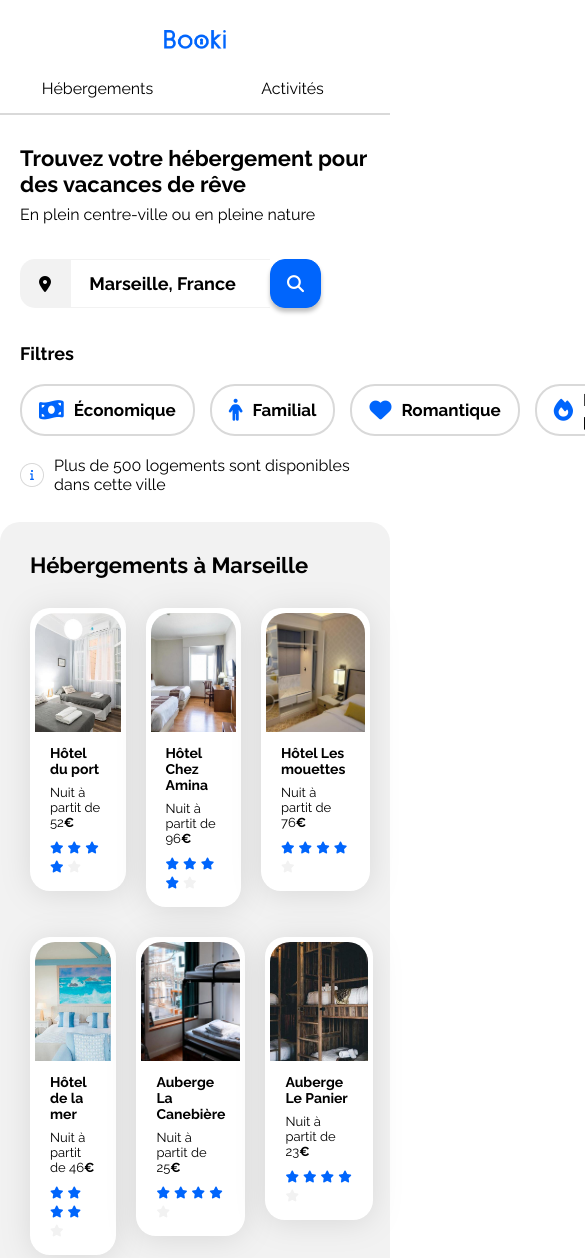
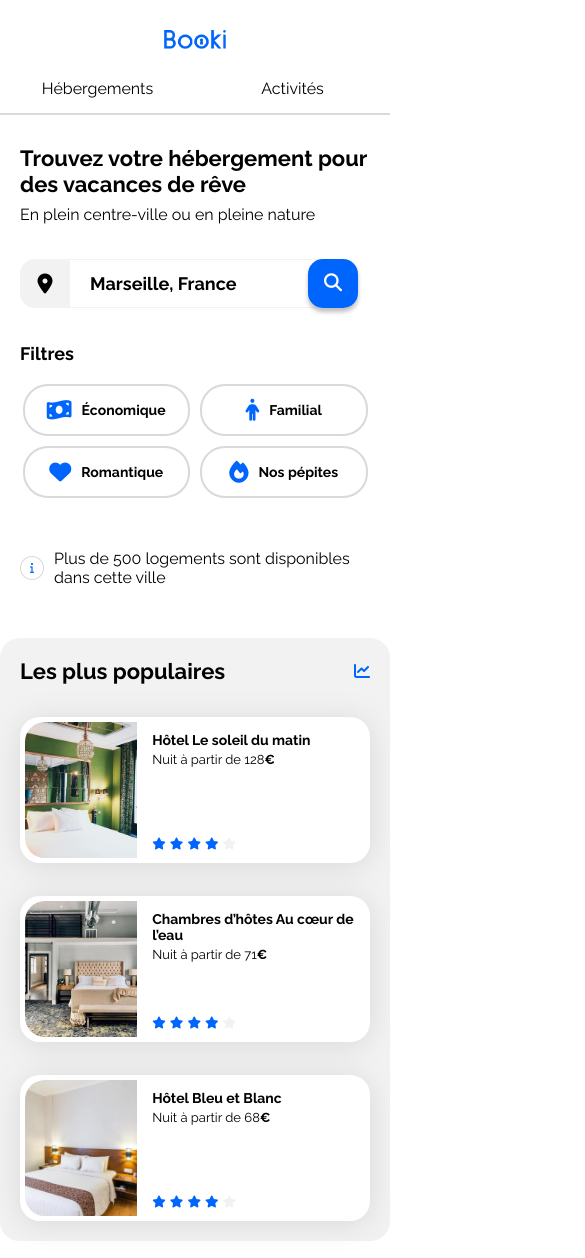
Before and after one commit to williamkosz/Booki-P2-OC, a plain HTML site: page Index.html in a window 390 px wide. Shown: the top 1258 px of the page, 585 px wide, since content can reach past the window. Drawn offline with Linux system fonts and the light colour scheme.

Commit message:
Version responsive tel terminée

```diff
--- a/CSS/style.css
+++ b/CSS/style.css
@@ -129,23 +129,26 @@ form{
 }
 
 #icone-location{
-    display: flex;
+    width: 50px;
+    min-width: 50px;
+    text-align: center;
+    line-height: 49px;
+    background-color: var(--main-bg-color);
+    border-radius: 15px 0 0 15px;
+    font-size: 20px;
     align-items: center;
-    justify-content: center;
-    background-color: var(--main-bg-color);
-    width: 50px;
-    border-radius: 15px 0 0 15px;
     color: black;
 }
 
 input{
-    display: flex;
+    border-left: none;
+    border-right: none;
+    border-top: 1px solid #f2f2f2;
+    border-bottom: 1px solid #f2f2f2;
     text-align: center;
     font-size: 18px;
-    font-weight: bold;
-    border: solid 1px var(--main-bg-color);
-    border-right: none;
-    width: 200px;
+    font-weight: 700;
+    outline: none;
 }
 
 ::placeholder{
@@ -173,9 +176,7 @@ button{
 
 .filter{
     display: flex;
-    gap: 15px;
     align-items: center;
-    height: 50px;
 }
 
 .filter-bar {
@@ -185,38 +186,37 @@ button{
 
 .filter h3{
     font-size: 18px;
+    margin-right: 15px;
 }
 
 .filter-content{
     display: flex;
-    flex-direction: row ;
     height: 44px;
     gap: 10px;
     border: 2px solid #D9D9D9;
     border-radius: 25px;
     align-items: center;
     padding: 2px 17px;
+    font-size: 17px;
+    font-weight: bold;
 }
 
 .filter-content:hover{
     background-color: #DEEBFF;
 }
-.filter div{
-    font-size: 17px;
-    font-weight: bold;
-}
+
 .filter i{
     font-size: 22px;
 }
 
 /*********** Info-text ***********/
 
+.info-text img{
+    margin-right: 10px;
+}
 .info-text{
     display: flex;
-    flex-direction: row;
     align-items: center;
-    gap: 10px;
-    height: 24px;
 }
 
 
@@ -418,6 +418,7 @@ footer{
 
 /****** Media queries ***********/
 /* Medium devices (tablets, less/equal than 1024px) */
+
 @media (max-width: 1024px) {
 
     .filter {
@@ -430,9 +431,6 @@ footer{
         margin: 0;
     }
 
-    .info-text {
-        margin-top: 35px;
-    }
     .hebergements-and-populaires {
         flex-direction: column;
     }
@@ -515,6 +513,7 @@ footer{
 }
 
 /* Small devices (phones, less than 768px) */
+
 @media (max-width: 767.98px) {
     /* ... */
 
@@ -522,10 +521,8 @@ footer{
         padding: 0;
     }
 
-    .info-group{
-        padding-left: 20px;
-        padding-right: 20px;
-    }
+        /************** HEADER **************/
+
     header {
         flex-direction: column;
         align-items: center;
@@ -556,24 +553,129 @@ footer{
         border-bottom: 2px solid var(--main-color);
     }
 
+    .info-group{
+        padding-left: 20px;
+        padding-right: 20px;
+    }
+    /************** SEARCH BAR **************/
+
     button {
         display: none;
     }
 
-    i input{
-        border: 10px solid var(--main-bg-color);
+    input{
+        flex: 1;
+        width: 100%;
+        text-align: start;
+        padding: 0 35px 0 20px;
     }
 
     #icone-mobile{
         display: flex;
-        border: 1px solid var(--main-color);
+        border: none;
         background: var(--main-color);
         box-shadow: 0px 4px 4px 0px rgba(0, 0, 0, 0.25);
         border-radius: 15px;
+        position: relative;
+        left: -12px;
+        height: 49px;
     }
 
     #phone-icone{
         display: flex;
         color: white;
-        font-size: 17px;
+        font-size: 18px;
     }
+
+/************** FILTERS **************/
+
+    .filter-bar{
+
+        flex-wrap: wrap;
+        justify-content: center;
+        width: 100%;
+        gap: 10px;
+    }
+
+    .filter-content{
+        font-weight: 700;
+        font-size: 14px;
+        justify-content: center;
+        width: 37%
+    }
+
+    /************** POPULAIRES  **************/
+
+    .populaires{
+        order: -1;
+        margin: 0;
+    }
+
+    .populaires-cards{
+        flex-direction: column;
+    }
+
+    .populaires-cards a{
+        width: 100%;
+    }
+
+    /************** HEBERGEMENTS  **************/
+
+    .hebergements-and-populaires section{
+        padding: 20px;
+    }
+
+    .hebergements-and-populaires{
+        gap:15px;
+    }
+
+    .hebergements-and-populaires .hebergements{
+        background-color: white;
+    }
+
+    .hebergement-card-block{
+        flex-direction: column;
+        gap: 15px;
+    }
+
+    .hebergement-card-block .card{
+        max-width: none;
+    }
+
+    .hebergement-card-block a{
+        width: 100%;
+    }
+
+    .hebergements .content-title{
+        margin-top: 15px;
+    }
+
+    /************** ACTIVITÉS À MARSEILLE  **************/
+
+    .activity-card-container{
+        flex-direction: column;
+    }
+
+    .activity-card-container a{
+        height: 200px;
+    }
+
+    .activity-card img{
+        height: 141px;
+        max-height: 141px;
+        min-height: 141px;
+    }
+
+    /************** FOOTER **************/
+
+    footer{
+        flex-direction: column;
+        padding: 30px;
+        gap: 50px;
+    }
+
+    .footer-container{
+        width: 100%;
+        padding: 0;
+    }
+}
```
